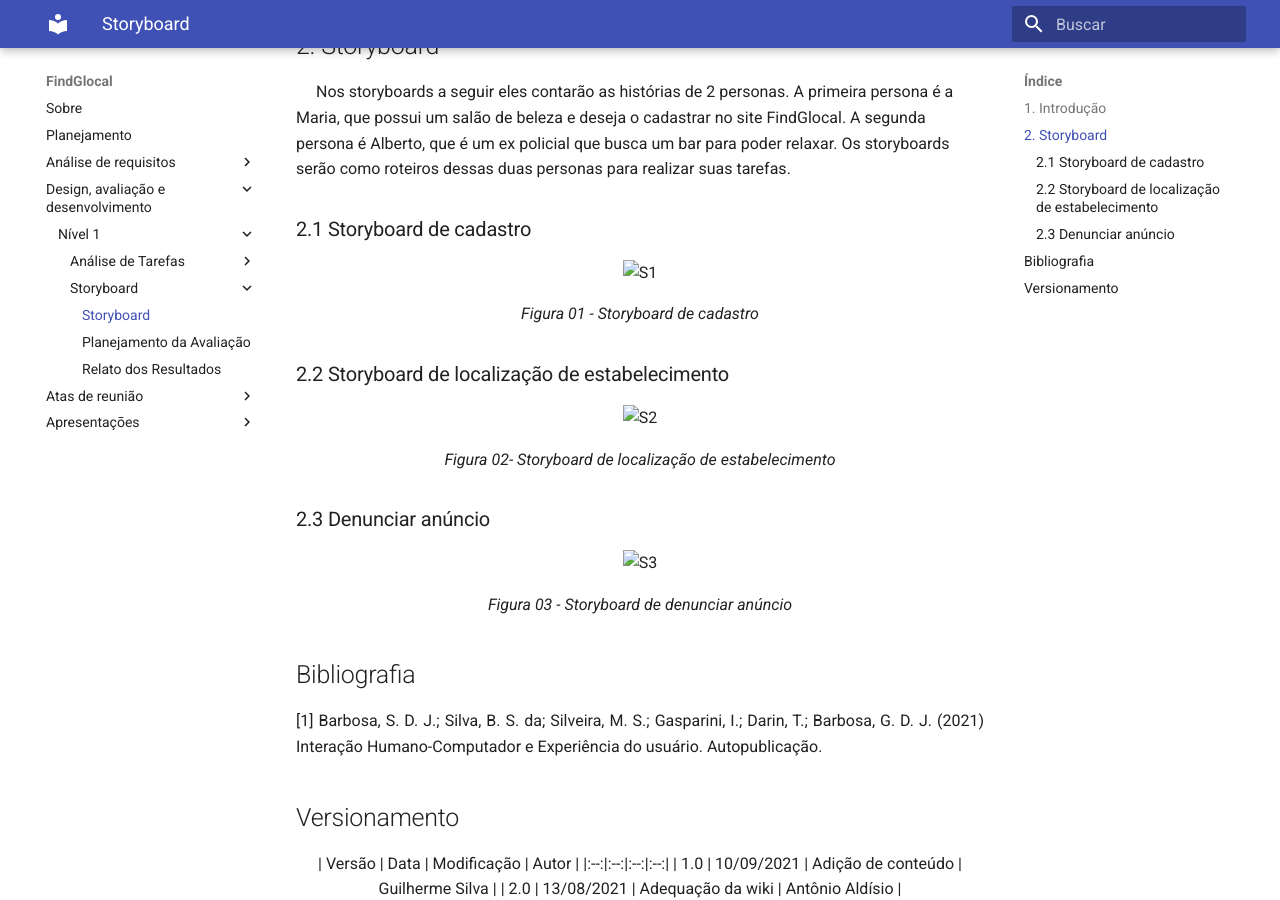
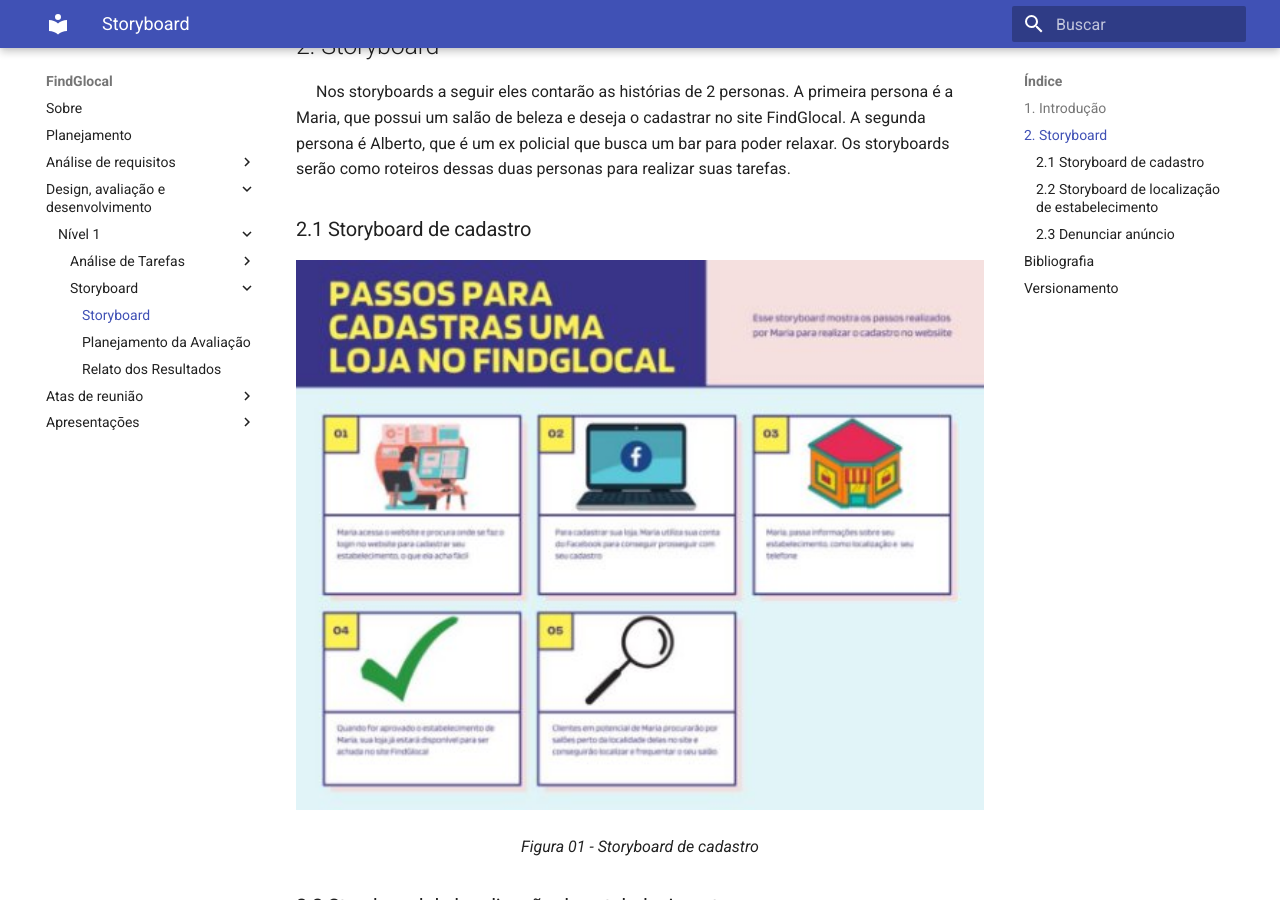
Before and after one commit to AntonioAldisio/2021.1-FindGlocal, an MkDocs documentation site: the page built from docs/Design/nivel1/Storyboard/Storyboard.md, in a window 1280 px wide and 900 px high, scrolled down 319 px. Built offline with MkDocs 1.6.1 and Material for MkDocs 9.7.7, drawn with Linux system fonts in a browser that asks for light colours.

Commit message:
Update Storyboard.md

```diff
--- a/docs/Design/nivel1/Storyboard/Storyboard.md
+++ b/docs/Design/nivel1/Storyboard/Storyboard.md
@@ -15,7 +15,7 @@
 
 <center>
 
-<img width="800px"  src="../assets/Storyboards/StoryboardCadastro.jpeg" alt="S1">
+<img width="800px"  src="/../../../assets/Storyboards/StoryboardCadastro.jpeg" alt="S1">
 <figcaption>Figura 01 - Storyboard de cadastro </figcaption>
 
 </center>
```
